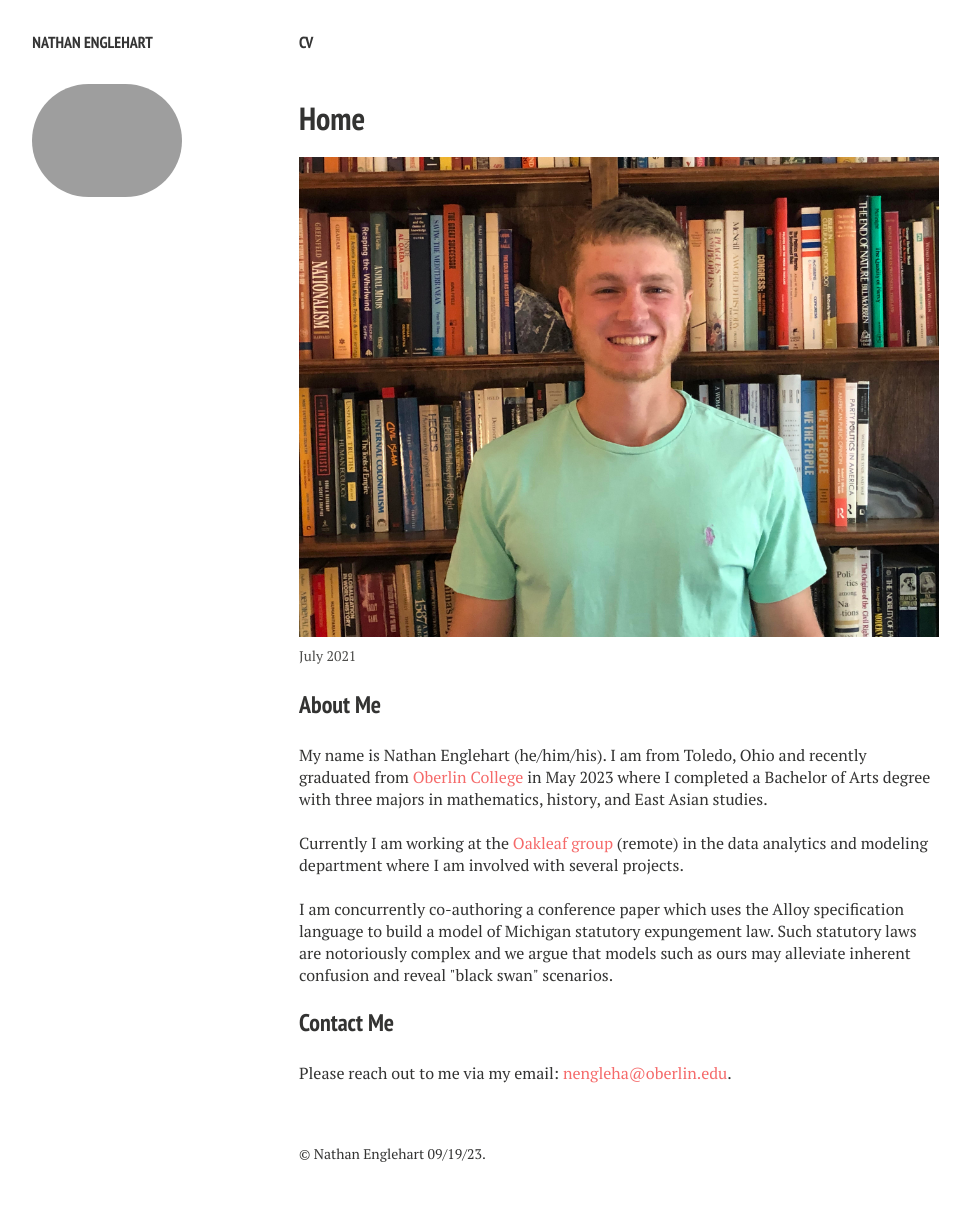
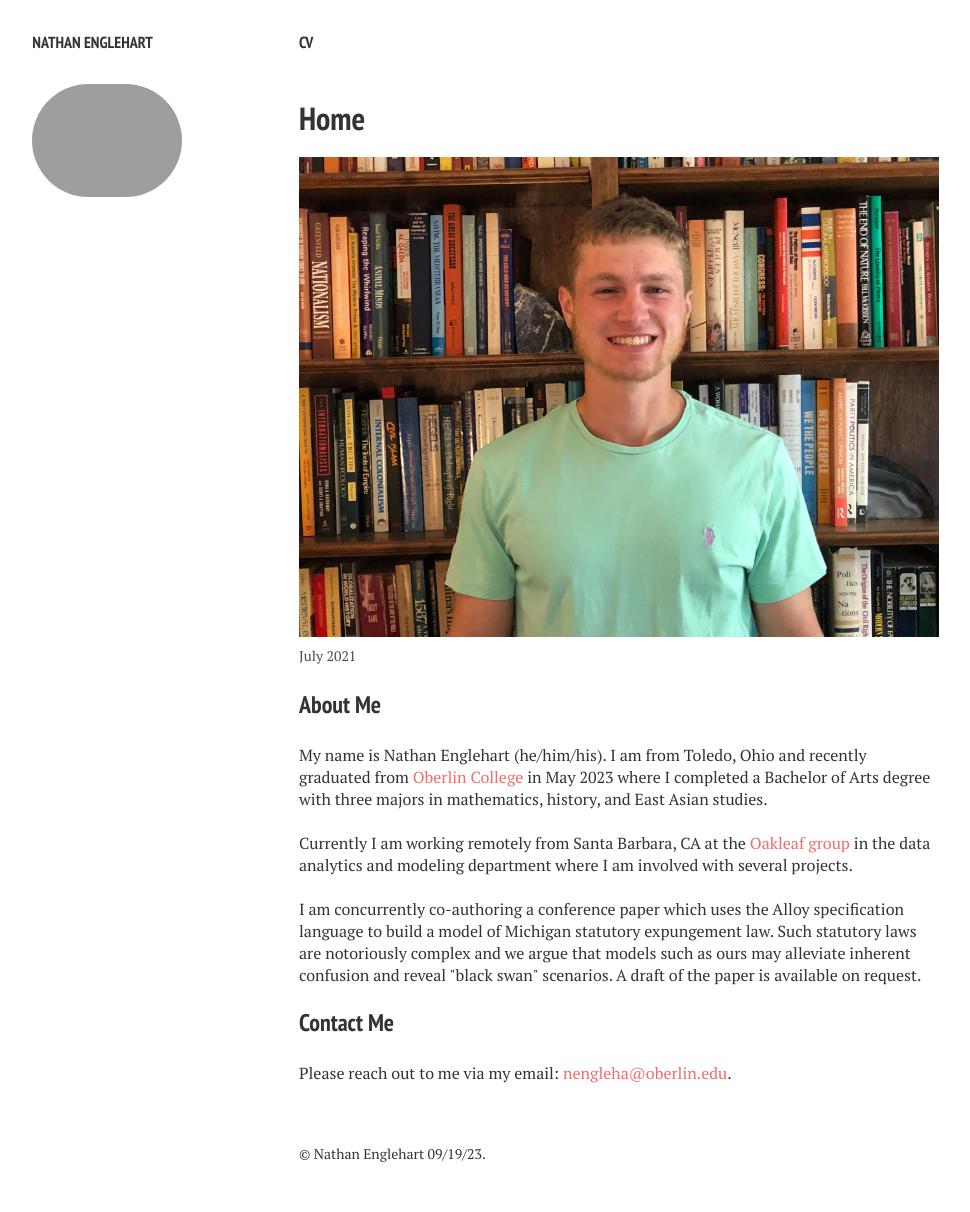
Before and after one commit to nathanenglehart/nathanenglehart.github.io, a Jekyll site: the page built from index.md, in a window 1280 px wide. Shown: the whole page, without its empty margins (21-991 px from the left). Built offline with Jekyll 4.4.1, drawn with Linux system fonts in a browser that asks for light colours; nearby versions of some CDN libraries.

Commit message:
edits to homepage, cv

```diff
--- a/index.md
+++ b/index.md
@@ -17,10 +17,10 @@ tags: [Jekyll, theme, responsive, blog, template]
 My name is Nathan Englehart (he/him/his). I am from Toledo, Ohio and recently graduated from <a style="color: #f56a6a !important" href="https://www.oberlin.edu/">Oberlin College</a> in May 2023 where I completed a Bachelor of Arts degree with three majors in mathematics, history, and East Asian studies.
 <br>
 <br>
-Currently I am working at the <a style="color: #f56a6a !important" href="https://oakleaf.com/">Oakleaf group</a> (remote) in the data analytics and modeling department where I am involved with several projects.
+Currently I am working remotely from Santa Barbara, CA at the <a style="color: #f56a6a !important" href="https://oakleaf.com/">Oakleaf group</a> in the data analytics and modeling department where I am involved with several projects.
 <br>
 <br>
-I am concurrently co-authoring a conference paper which uses the Alloy specification language to build a model of Michigan statutory expungement law. Such statutory laws are notoriously complex and we argue that models such as ours may alleviate inherent confusion and reveal "black swan" scenarios.
+I am concurrently co-authoring a conference paper which uses the Alloy specification language to build a model of Michigan statutory expungement law. Such statutory laws are notoriously complex and we argue that models such as ours may alleviate inherent confusion and reveal "black swan" scenarios. A draft of the paper is available on request.
 
 <h3 class="small_title">Contact Me</h3>
 
```
Also changed, not shown: 1 other file.
